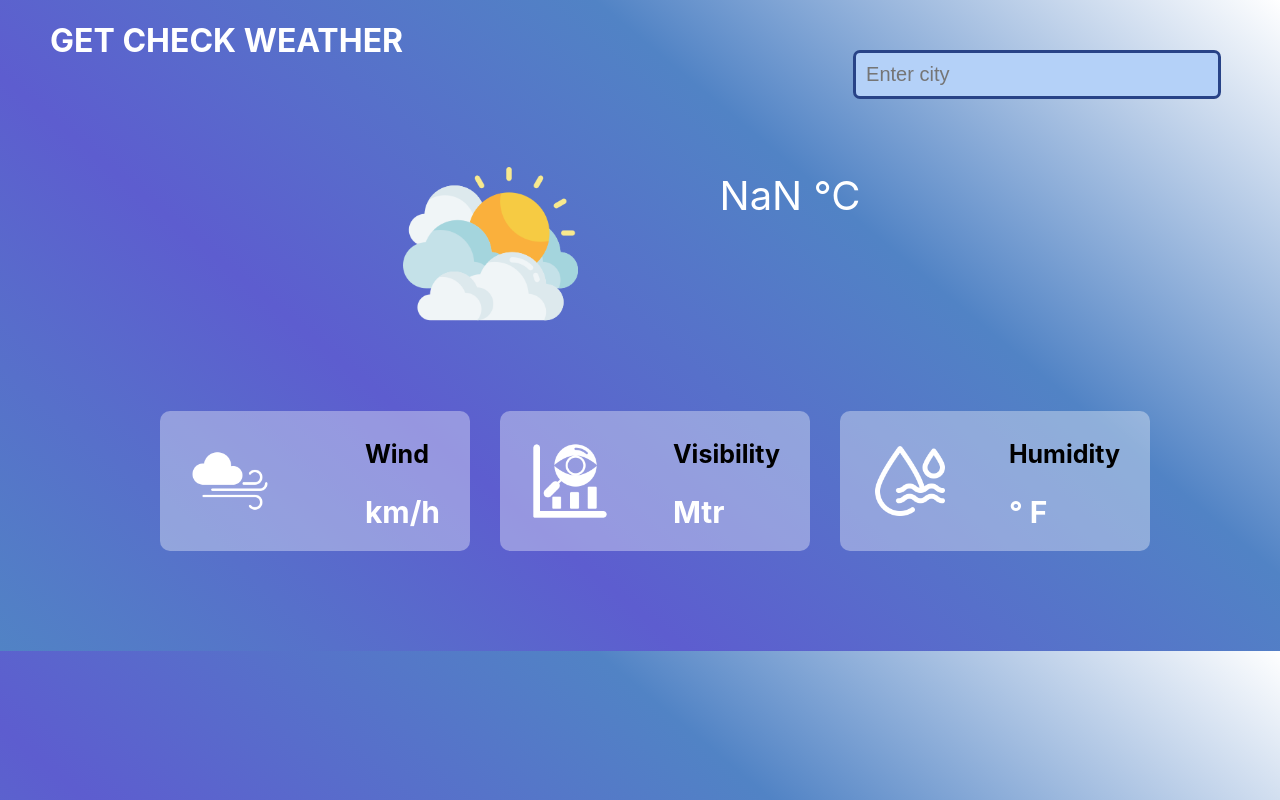
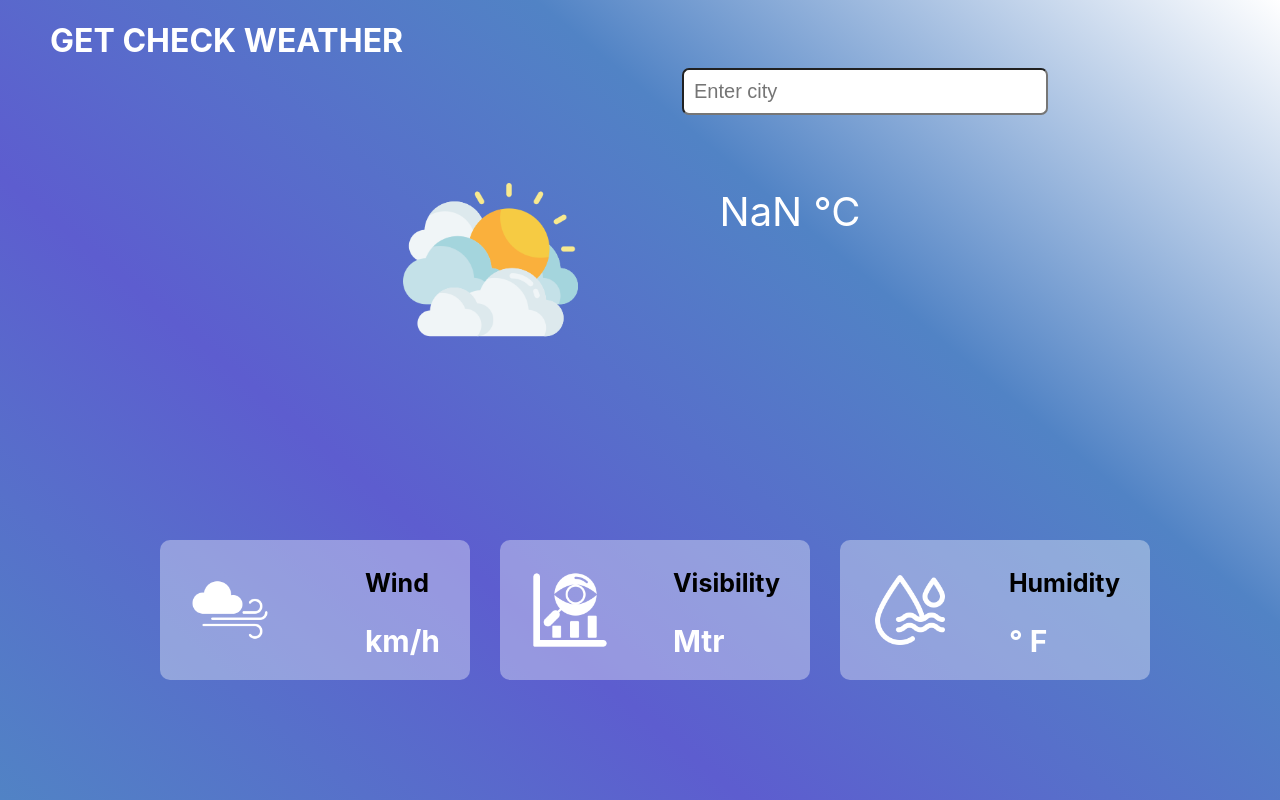
Before and after one commit to BandiniKohare2001/weather-app, a React (Create React App) app: page / in a window 1280 px wide. Built offline with nearby package versions, Linux system fonts and the light colour scheme; no server answers.

Commit message:
change design

```diff
--- a/src/App.css
+++ b/src/App.css
@@ -1,9 +1,15 @@
+.inputContainer {
+  display: flex;
+  justify-content: center;
+  width: 100%;
+  margin-top: -05%;
+}
 .input-search {
   font-size: 20px;
   padding-left: 10px;
   border-radius: 30px;
-  display: block;
-  margin-left: auto;
+ display: flex;
+ justify-content: center;
   margin-top: 130px;
   background-color: white;
   height: 45px;
@@ -14,7 +20,8 @@
   display: flex;
   justify-content: center;
   flex-wrap: wrap;
-  margin-top: -1%;
+  margin-top: 100px;
+
 }
 
 .result {
@@ -44,6 +51,7 @@
   display: flex;
   justify-content: space-around;
   margin-top: 200px;
+
   flex-wrap: wrap;
 }
 
@@ -60,7 +68,7 @@ h1 {
   display: flex;
   flex-wrap: wrap;
   align-items: center;
-  justify-content: space-evenly;
+  justify-content: center;
   padding-bottom: 23px;
   margin-top: -10%;
   margin-bottom: 10px;
@@ -71,6 +79,7 @@ h1 {
   width: 300px;
   margin-top: -40px;
   text-align: center;
+
 }
 
 .city-name {
@@ -121,7 +130,6 @@ h1 {
     margin: 0px;
     margin-left: 450px;
     margin-top: 50px;
-    background-color: rgb(180, 209, 248);
-    border: 3px solid rgb(40, 67, 135);
+
   }
 }
--- a/src/App.js
+++ b/src/App.js
@@ -84,7 +84,7 @@ export default function App() {
     <div>
       <div className="top-container">
        <h1>GET CHECK WEATHER</h1>
-       <div>
+       <div className="inputContainer">
 
         <input className="input-search" type="text" placeholder="Enter city " value={city}
           onChange={(e) => {
--- a/src/index.css
+++ b/src/index.css
@@ -13,5 +13,6 @@ code {
 }
 body{
   margin: 0%;
+  height: 100vh;
   background: linear-gradient(40deg, rgb(81, 131, 197), rgb(93, 93, 207),rgb(81, 131, 197),white);
 }
```
